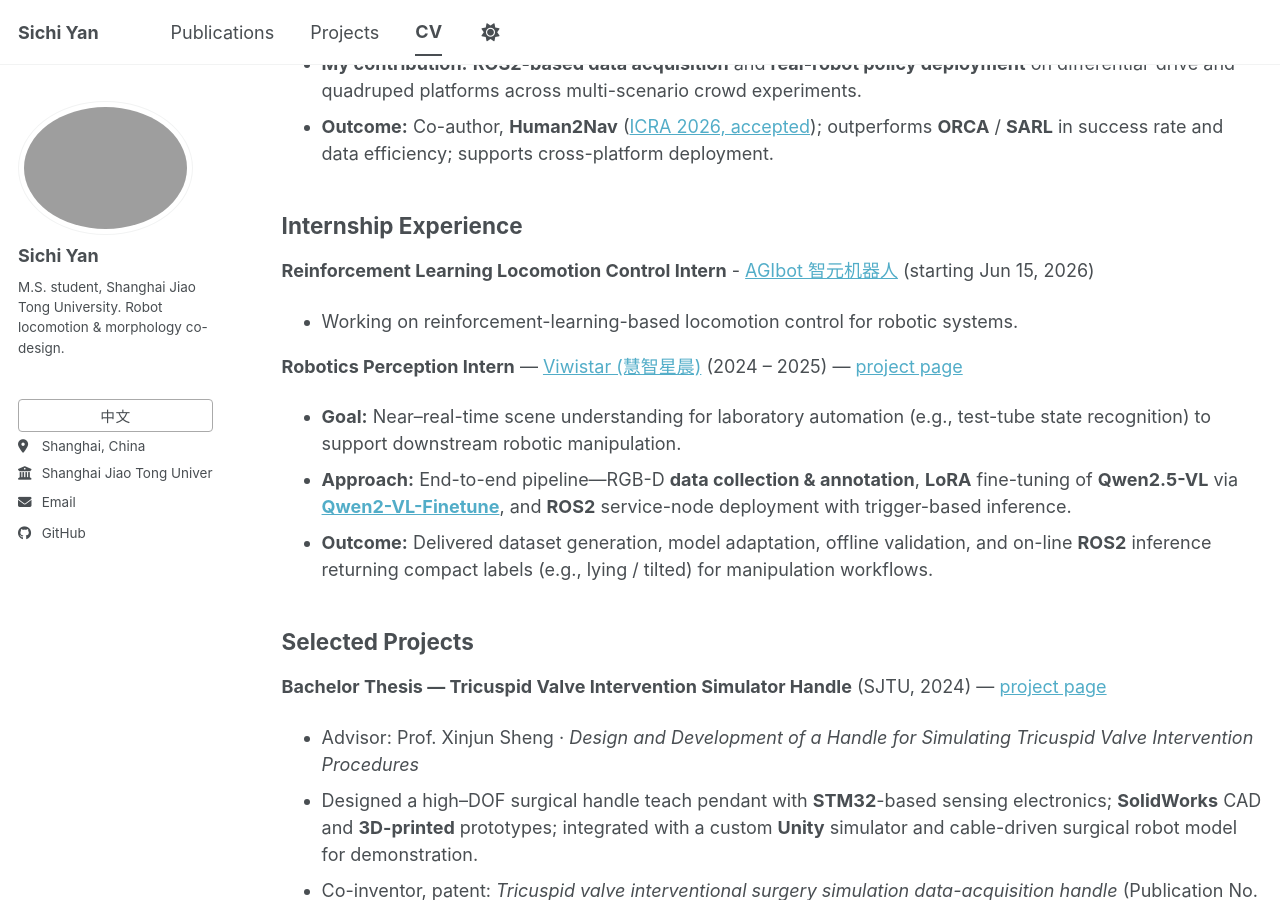
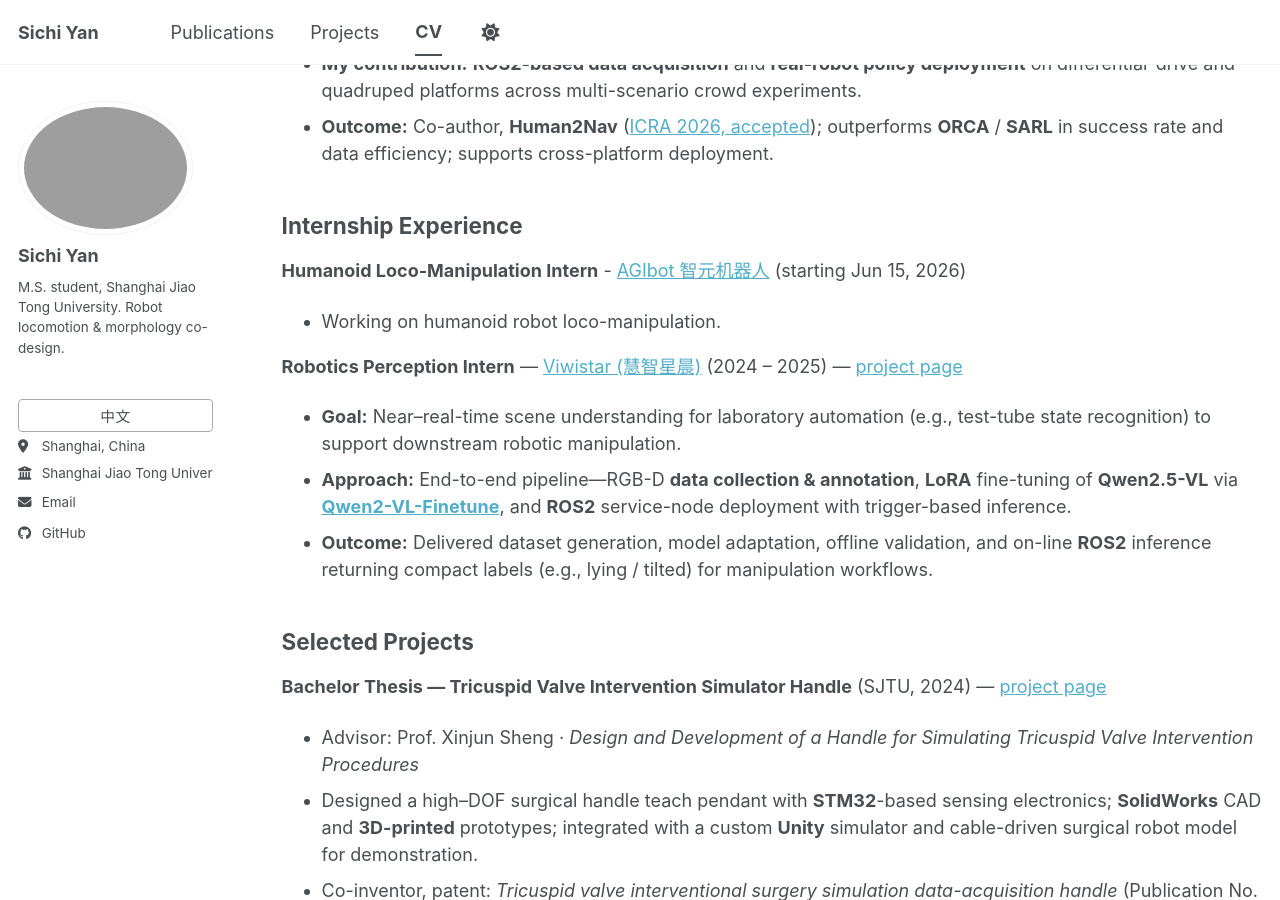
Before and after one commit to Taro003/Taro003.github.io, a Jekyll site: the page built from _pages/cv.md, in a window 1280 px wide and 900 px high, scrolled down 1013 px. Built offline with Jekyll 4.4.1, drawn with Linux system fonts in a browser that asks for light colours; a script bundle is joined from its source files by our own code; library files that are not in the unit come from our copies.

Commit message:
Update AGIbot internship details

```diff
--- a/_data/cv.json
+++ b/_data/cv.json
@@ -23,13 +23,13 @@
   "work": [
     {
       "company": "AGIbot",
-      "position": "Reinforcement Learning Locomotion Control Intern",
+      "position": "Humanoid Loco-Manipulation Intern",
       "website": "https://www.agibot.com/",
       "startDate": "2026-06-15",
       "endDate": "Present",
-      "summary": "Working on reinforcement-learning-based locomotion control for robotic systems.",
+      "summary": "Working on humanoid robot loco-manipulation.",
       "highlights": [
-        "Reinforcement-learning-based locomotion control."
+        "Humanoid robot loco-manipulation."
       ]
     },
     {
--- a/_pages/cv.md
+++ b/_pages/cv.md
@@ -37,9 +37,9 @@ redirect_from:
 
 ## Internship Experience
 
-**Reinforcement Learning Locomotion Control Intern** - [AGIbot 智元机器人](https://www.agibot.com/) (starting Jun 15, 2026)
+**Humanoid Loco-Manipulation Intern** - [AGIbot 智元机器人](https://www.agibot.com/) (starting Jun 15, 2026)
 
-* Working on reinforcement-learning-based locomotion control for robotic systems.
+* Working on humanoid robot loco-manipulation.
 
 **Robotics Perception Intern** — [Viwistar (慧智星晨)](https://www.viwistar.com/) (2024 – 2025) — [project page]({{ base_path }}/portfolio/ros2-vlm-inference/)
 
@@ -98,9 +98,9 @@ redirect_from:
 
 ## 实习经历
 
-**强化学习运控实习生** - [AGIbot 智元机器人](https://www.agibot.com/)（2026 年 6 月 15 日开始）
+**人形机器人 Loco-Manipulation 实习生** - [AGIbot 智元机器人](https://www.agibot.com/)（2026 年 6 月 15 日开始）
 
-* 从事基于强化学习的机器人运动控制相关工作。
+* 从事人形机器人 loco-manipulation 相关工作。
 
 **机器人感知实习生** — [Viwistar 慧智星晨](https://www.viwistar.com/)（2024 – 2025）— [项目详情]({{ base_path }}/portfolio/ros2-vlm-inference/)
 
```
Also changed, not shown: _pages/about.md (+3 -3 lines), images/agibot-x2.png (added).
